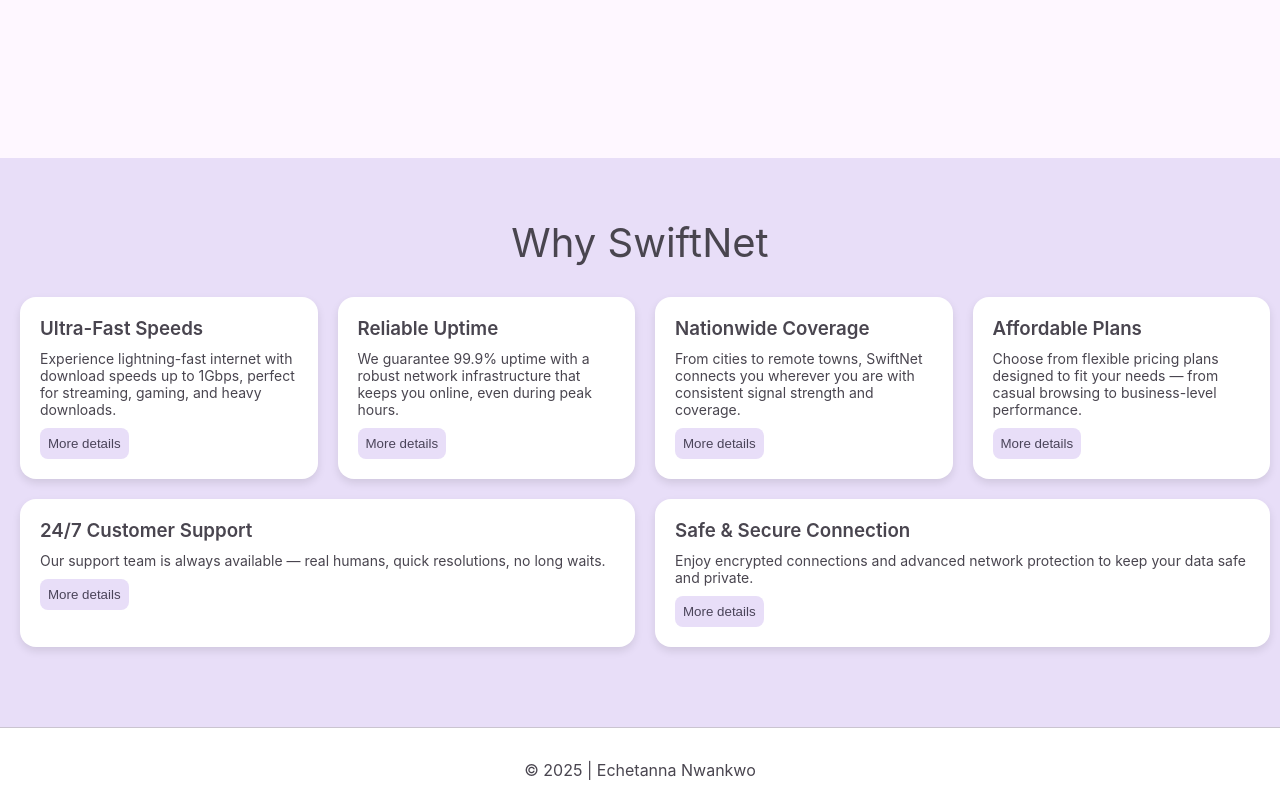
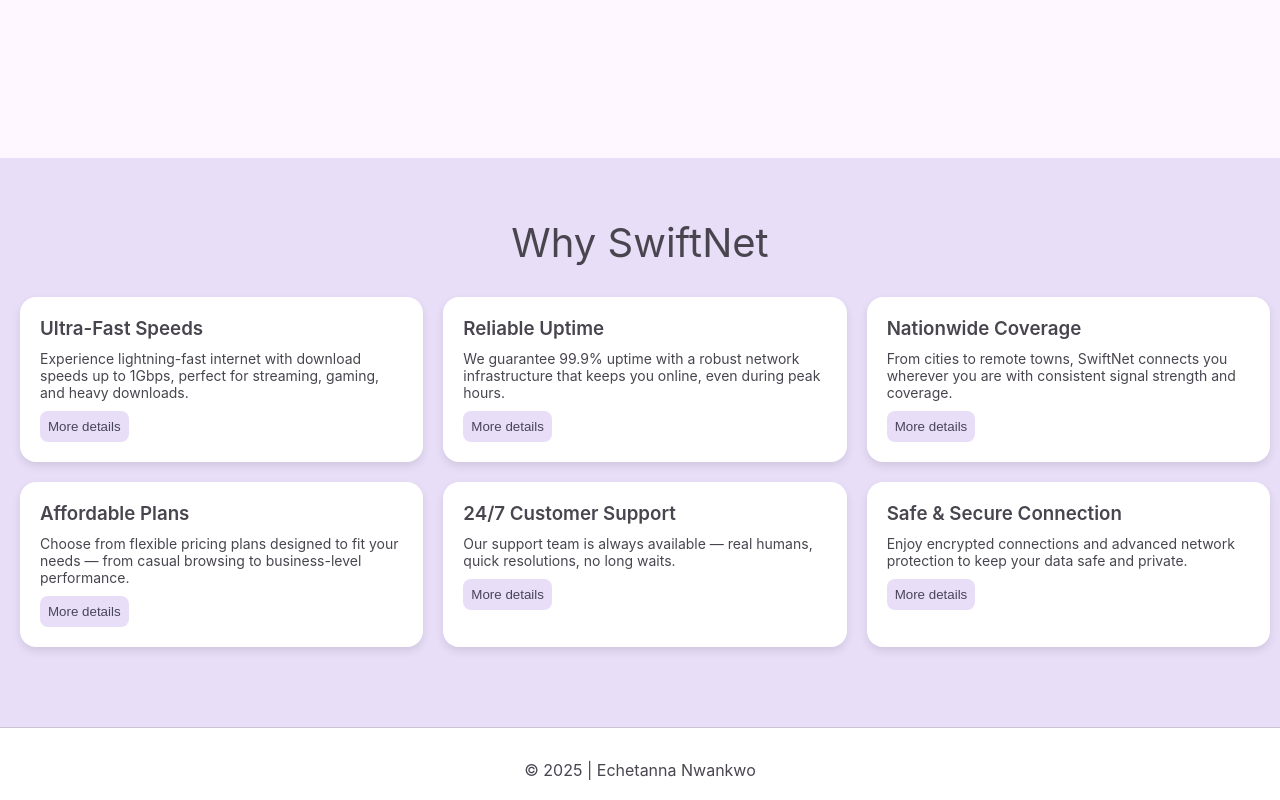
Before and after one commit to checheflint/Week-4-Task, a plain HTML site: page index.html in a window 1280 px wide. Shown: the part 609-1409 px from the top of the page. Drawn offline with Linux system fonts and the light colour scheme.

Commit message:
flex cards adjusted

```diff
--- a/styles.css
+++ b/styles.css
@@ -174,8 +174,8 @@
     border-radius: 16px;
     flex-grow: 1;
     flex-shrink: 1;
-    flex-basis: 250px;
-    width: 250px;
+    flex-basis: 350px;
+    width: 350px;
     background-color: #FFFFFF;
     box-shadow: 0 4px 8px rgba(0, 0, 0, 0.1);
 }
```
